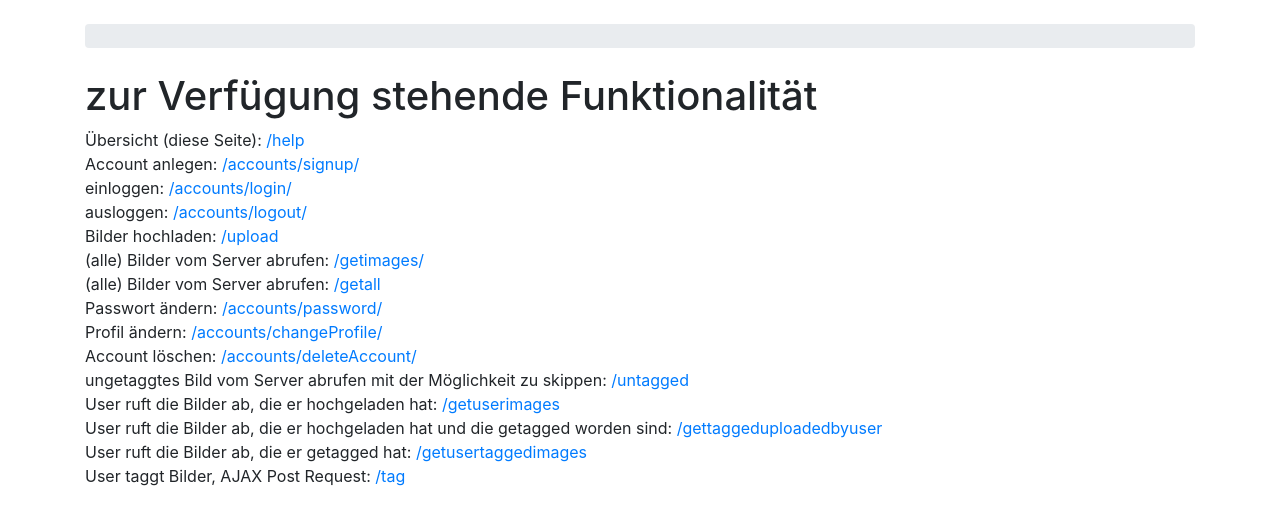
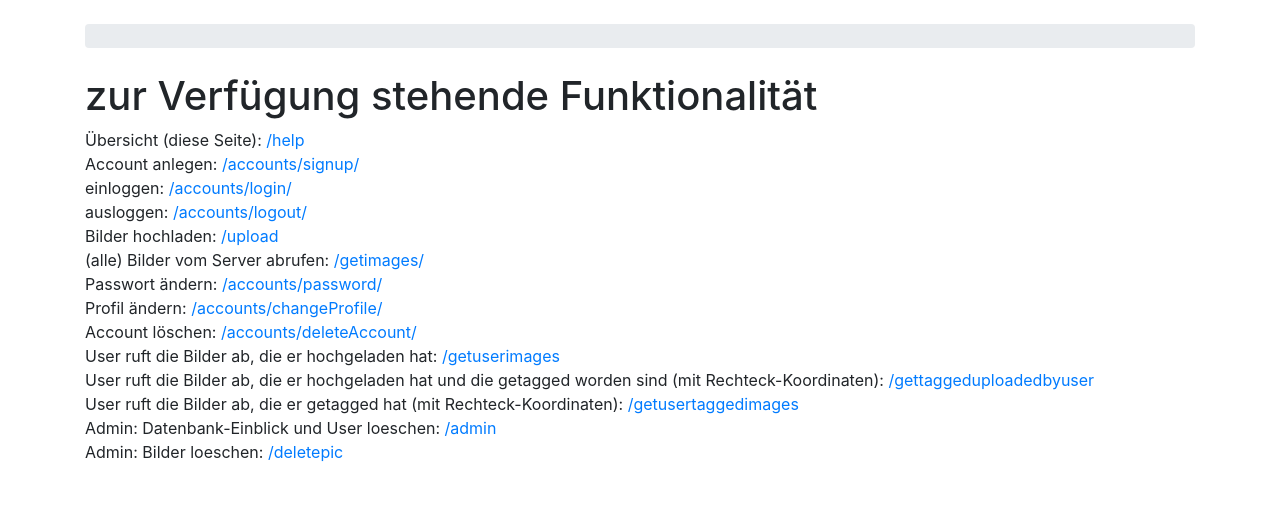
Before and after one commit to fck-old/BAT, a Django app: page /help in a window 1280 px wide. Shown: the part 16-541 px from the top of the page. Run offline with Django 3.2, Linux system fonts and the light colour scheme; some web fonts are replaced.

Commit message:
Admin-Funktionalitaet ins Hilfstemplate eingefuegt

```diff
--- a/batproject/templates/functionality.html
+++ b/batproject/templates/functionality.html
@@ -7,15 +7,17 @@
             <div>ausloggen: <a href= "{% url 'logout' %}"> {% url 'logout' %} </a> </div>
             <div>Bilder hochladen: <a href= "{% url 'upload' %}"> {% url 'upload' %} </a> </div>
             <div>(alle) Bilder vom Server abrufen: <a href= "{% url 'getimages' %}"> {% url 'getimages' %} </a> </div>
-            <div>(alle) Bilder vom Server abrufen: <a href= "{% url 'getall' %}"> {% url 'getall' %} </a> </div>
+            <!--<div>(alle) Bilder vom Server abrufen: <a href= "{% url 'getall' %}"> {% url 'getall' %} </a> </div>-->
             <div>Passwort ändern: <a href= "{% url 'changePassword' %}"> {% url 'changePassword' %} </a> </div>
             <div>Profil ändern: <a href= "{% url 'changeProfile' %}"> {% url 'changeProfile' %} </a> </div>
             <div>Account löschen: <a href= "{% url 'deleteAccount' %}"> {% url 'deleteAccount' %} </a> </div>
-            <div>ungetaggtes Bild vom Server abrufen mit der Möglichkeit zu skippen: <a href= "{% url 'get_untagged' %}"> {% url 'get_untagged' %} </a> </div>
+            <!-- <div>ungetaggtes Bild vom Server abrufen mit der Möglichkeit zu skippen: <a href= "{% url 'get_untagged' %}"> {% url 'get_untagged' %} </a> </div>-->
             <div>User ruft die Bilder ab, die er hochgeladen hat: <a href= "{% url 'getuserimages' %}"> {% url 'getuserimages' %} </a> </div>
-            <div>User ruft die Bilder ab, die er hochgeladen hat und die getagged worden sind: <a href = "{% url 'gettaggeduploadedbyuser' %}"> {% url 'gettaggeduploadedbyuser' %}</a></div>
-            <div>User ruft die Bilder ab, die er getagged hat: <a href= "{% url 'getusertaggedimages' %}"> {% url 'getusertaggedimages' %} </a> </div>
-            <div>User taggt Bilder, AJAX Post Request: <a href= "{% url 'tag' %}"> {% url 'tag' %} </a> </div>
+            <div>User ruft die Bilder ab, die er hochgeladen hat und die getagged worden sind (mit Rechteck-Koordinaten): <a href = "{% url 'gettaggeduploadedbyuser' %}"> {% url 'gettaggeduploadedbyuser' %}</a></div>
+            <div>User ruft die Bilder ab, die er getagged hat (mit Rechteck-Koordinaten): <a href= "{% url 'getusertaggedimages' %}"> {% url 'getusertaggedimages' %} </a> </div>
+            <!-- <div>User taggt Bilder, AJAX Post Request: <a href= "{% url 'tag' %}"> {% url 'tag' %} </a> </div>-->
+            <div>Admin: Datenbank-Einblick und User loeschen: <a href="/admin">/admin</a></div>
+            <div>Admin: Bilder loeschen: <a href="{% url 'deletepic' %}">{% url 'deletepic' %}</a></div>
 
 
     {% endblock %}
```
